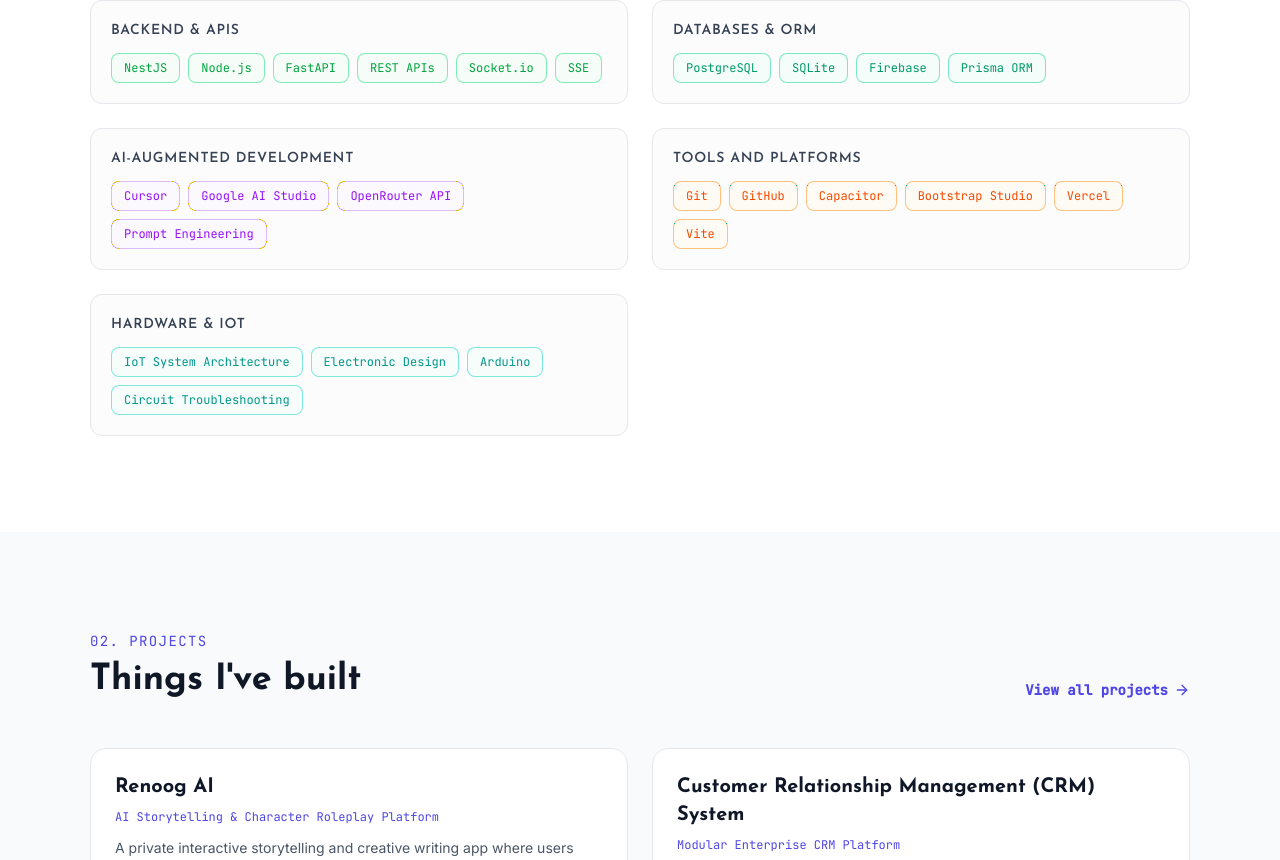
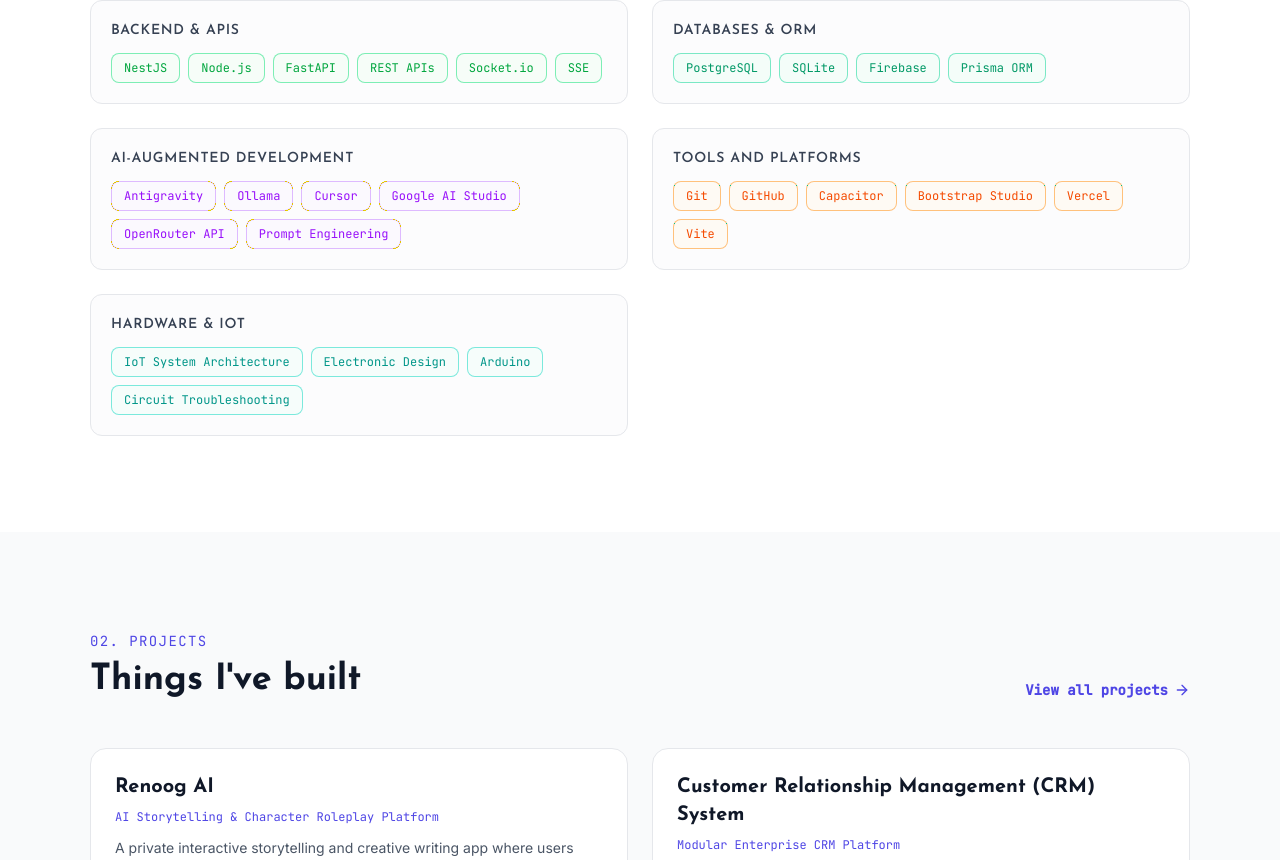
Before and after one commit to danielrosscamara/my-portfolio, a React (Vite) app: page / in a window 1280 px wide. Shown: the part 1800-2660 px from the top of the page. Built offline with nearby package versions, Linux system fonts and the light colour scheme; no server answers.

Commit message:
add Antigravity and Ollama to technical skills and Renoog AI stack

```diff
--- a/src/data/portfolioData.ts
+++ b/src/data/portfolioData.ts
@@ -42,12 +42,12 @@
       'Long-Term Story Memory: Characters remember past events, dialogue nuances, and relationships throughout extended writing sessions',
       'Distraction-Free Dark Mode: A sleek, comfortable interface designed for long, immersive creative sessions',
     ],
-    techStack: ['React', 'TypeScript', 'Tailwind CSS', 'FastAPI', 'Python', 'SQLite', 'OpenRouter API', 'SSE'],
+    techStack: ['React', 'TypeScript', 'Tailwind CSS', 'FastAPI', 'Python', 'SQLite', 'Ollama', 'OpenRouter API', 'SSE'],
     categorizedStack: [
       { category: 'frontend', technologies: ['React', 'TypeScript', 'Tailwind CSS'] },
       { category: 'backend', technologies: ['FastAPI', 'Python', 'REST APIs', 'SSE'] },
       { category: 'databases', technologies: ['SQLite'] },
-      { category: 'ai_tools', technologies: ['OpenRouter API', 'Prompt Engineering'] },
+      { category: 'ai_tools', technologies: ['Ollama', 'OpenRouter API', 'Prompt Engineering'] },
       { category: 'languages', technologies: ['TypeScript', 'Python'] },
       { category: 'tools_platforms', technologies: ['Git', 'GitHub', 'Vite'] },
     ],
@@ -262,6 +262,8 @@
   { name: 'Prisma ORM', category: 'databases' },
 
   // AI-Augmented Development
+  { name: 'Antigravity',       category: 'ai_tools' },
+  { name: 'Ollama',            category: 'ai_tools' },
   { name: 'Cursor',            category: 'ai_tools' },
   { name: 'Google AI Studio',  category: 'ai_tools' },
   { name: 'OpenRouter API',    category: 'ai_tools' },
```
